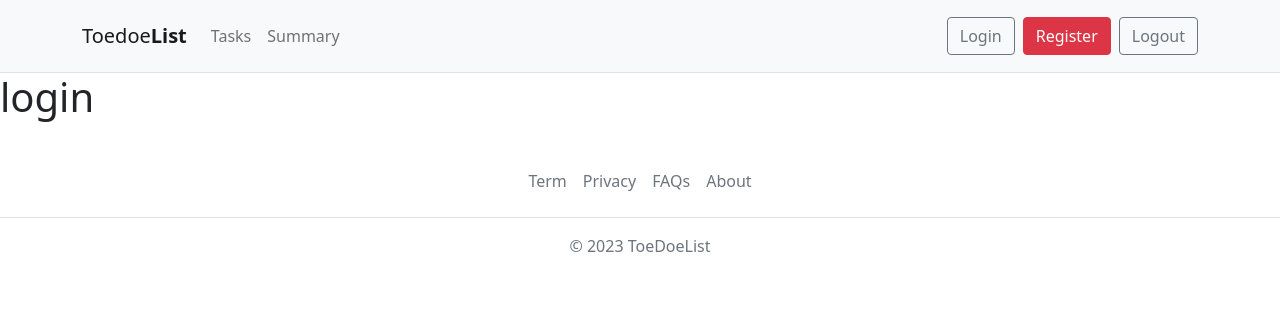
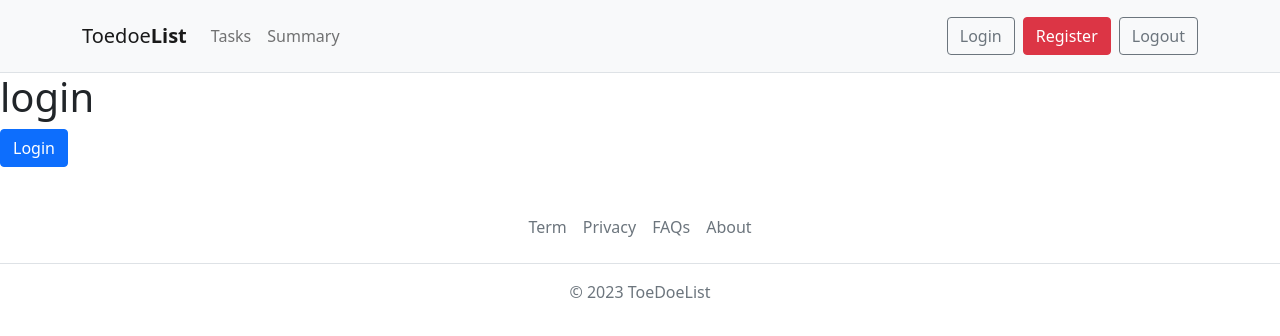
Before and after one commit to rimdagdoug/task-management-front, a Vue app: page /login in a window 1280 px wide. Shown: the top 336 px of the page. Built offline with nearby package versions, Linux system fonts and the light colour scheme.

Commit message:
feature:Programmatic navigations

```diff
--- a/src/components/Navbar.vue
+++ b/src/components/Navbar.vue
@@ -12,7 +12,8 @@
             <div class="collapse navbar-collapse" id="navbarNav">
                 <ul class="navbar-nav">
                     <li class="nav-item">
-                        <router-link :to="{ name: 'tasks'}" class="nav-link">Tasks</router-link>
+                        <!-- <router-link :to="{ name: 'tasks'}" class="nav-link">Tasks</router-link> -->
+                         <a href="#" @click.prevent="$event => $router.push('/tasks')" class="nav-link">Tasks</a>
                     </li>
                     <li class="nav-item">
                         <a href="#" class="nav-link">Summary</a>
--- a/src/pages/LoginPage.vue
+++ b/src/pages/LoginPage.vue
@@ -1,3 +1,14 @@
 <template>
     <h1>login</h1>
+    <button class="btn btn-primary" @click="handleClick">Login</button>
 </template>
+
+<script setup>
+import { useRouter } from 'vue-router';
+
+const router  = useRouter()
+
+const handleClick = () => {
+    router.push({ name: 'tasks'})
+}
+</script>
```
